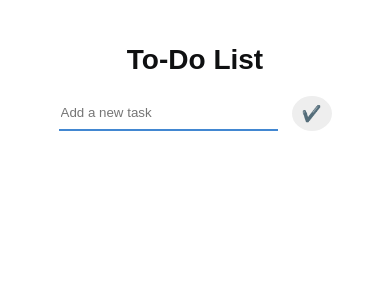
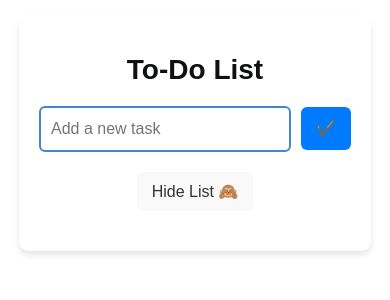
Before and after one commit to stem992/react-todolist, a React (Create React App) app: page / in a window 390 px wide. Shown: the top 300 px of the page. Built offline with nearby package versions, Linux system fonts and the light colour scheme.

Commit message:
css has been modified

```diff
--- a/src/App.css
+++ b/src/App.css
@@ -1,45 +1,42 @@
 .todo-container {
   width: 300px;
-  max-width: 70vw;
   margin: 15px auto;
   padding: 20px;
   border-radius: 10px;
   background-color: #fff;
   font-family: sans-serif;
+  box-shadow: 0 4px 6px rgba(0, 0, 0, 0.1);
+  text-align: center;
 }
 
 .todo-header {
-  text-align: center;
   font-size: 28px;
   font-weight: bold;
   color: #0f1011;
 }
 
-.input-container {
-  margin-top: 20px;
+.todo-form {
   display: flex;
   justify-content: space-between;
+  align-items: center;
+  margin-top: 20px;
 }
 
 .task-input {
-  width: 60%;
-  border-top: none;
-  border-left: none;
-  border-right: none;
-  border-bottom: 2px solid #4287d1;
-  transition: border-bottom-color 0.3s ease-in-out;
-}
-
-.task-input:focus {
-  border: none;
-  border-bottom-color: #54718f;
+  flex: 1;
+  padding: 12px;
+  border: 2px solid #4287d1;
+  border-radius: 6px;
+  font-size: 16px;
+  outline: none;
+  margin-right: 10px;
 }
 
 .add-button {
-  padding: 8px 10px;
+  padding: 12px 20px;
   border: none;
-  border-radius: 50%;
-  background-color: #eeeeee;
+  border-radius: 6px;
+  background-color: #007bff;
   color: white;
   font-size: 16px;
   cursor: pointer;
@@ -47,13 +44,30 @@
 }
 
 .add-button:hover {
-  background-color: #2dc01f;
+  background-color: #0056b3;
+}
+
+.toggle-list-button {
+  background-color: #f9f9f9;
+  color: #333;
+  border: none;
+  border-radius: 6px;
+  padding: 10px;
+  font-size: 16px;
+  cursor: pointer;
+  margin-top: 20px;
+  transition: background-color 0.3s ease-in-out;
+}
+
+.toggle-list-button:hover {
+  background-color: #ddd;
 }
 
 .task-list {
   margin-top: 20px;
-  padding: 10px;
-  list-style-type: none;
+  padding: 0;
+  list-style: none;
+  display: block;
 }
 
 .task {
@@ -63,25 +77,25 @@
   white-space: pre-wrap;
   max-width: 100%;
   word-break: break-all;
-  margin-bottom: 10px;
-  padding: 7px;
+  margin-bottom: 20px;
+  padding: 8px;
   border: 1px solid #ccc;
-  border-radius: 10px;
+  border-radius: 6px;
   background-color: #f8f9fa;
   font-family: inherit;
-  box-shadow: 0 0 10px rgba(0, 0, 0, 0.1);
+  box-shadow: 0 4px 6px rgba(0, 0, 0, 0.1);
   transition: background-color 0.3s ease-in-out;
 }
 
 .task:hover {
-  background-color: #fff;
+  background-color: #ffffff;
 }
 
 .remove-button {
-  padding: 5px 10px;
+  padding: 10px 20px;
   border: none;
-  border-radius: 5px;
-  background-color: #eeeeee;
+  border-radius: 6px;
+  background-color: #dc3545;
   color: white;
   font-size: 16px;
   cursor: pointer;
@@ -92,34 +106,37 @@
   background-color: #c82333;
 }
 
+body {
+  font-family: sans-serif;
+}
+
 @media (max-width: 768px) {
   .todo-container {
-    width: 90%;
-    padding: 10px;
-    max-height: 80vh;
-    overflow-y: auto;
+    width: 80%;
   }
 
   .task-input {
-    width: calc(90% - 30px);
-    max-width: 100%;
+    font-size: 16px;
+    padding: 12px 10px;
+  }
+
+  .add-button {
+    font-size: 16px;
+    padding: 12px 15px;
+  }
+
+  .toggle-list-button {
+    font-size: 16px;
+    padding: 10px 15px;
+  }
+
+  .task {
+    font-size: 16px;
+    padding: 8px 10px;
+  }
+
+  .remove-button {
+    font-size: 16px;
+    padding: 10px 15px;
   }
 }
-
-@media (max-width: 576px) {
-  .todo-container {
-    width: 70%;
-    padding: 10px;
-  }
-}
-
-
-.task {
-  display: flex;
-  justify-content: space-between;
-  align-items: center;
-  white-space: pre-wrap;
-  max-width: 100%;
-  word-break: break-all;
-  margin-bottom: 10px;
-}
--- a/src/App.js
+++ b/src/App.js
@@ -4,7 +4,9 @@ import ToDoList from './todolist.js';
 
 function App() {
   return (
+    <div className='todo'>
       <ToDoList/>
+    </div>
   );
 }
 
--- a/src/todolist.js
+++ b/src/todolist.js
@@ -1,9 +1,9 @@
-// ToDoList.js
 import React, { useState } from 'react';
 
 function ToDoList() {
   const [tasks, setTasks] = useState([]);
   const [newTask, setNewTask] = useState('');
+  const [showList, setShowList] = useState(true);
 
   const addTask = () => {
     if (newTask.trim() !== '') {
@@ -21,7 +21,7 @@ function ToDoList() {
   return (
     <div className="todo-container">
       <h1 className="todo-header">To-Do List</h1>
-      <div className="input-container">
+      <form className="todo-form" onSubmit={(e) => { e.preventDefault(); addTask(); }}>
         <input
           className="task-input"
           type="text"
@@ -32,7 +32,11 @@ function ToDoList() {
         <button className="add-button" onClick={addTask}>
           ✔️
         </button>
-      </div>
+      </form>
+      <button className="toggle-list-button" onClick={() => setShowList(!showList)}>
+        {showList ? "Hide List 🙈" : "Show List 🙉"}
+      </button>
+      {showList && (
         <ul className="task-list">
           {tasks.map((task, index) => (
             <li className="task" key={index}>
@@ -40,10 +44,10 @@ function ToDoList() {
               <button className="remove-button" onClick={() => removeTask(index)}>
                 ❌
               </button>
-
             </li>
           ))}
         </ul>
+      )}
     </div>
   );
 }
```
Lines whose indentation alone changed are shown as unchanged.
